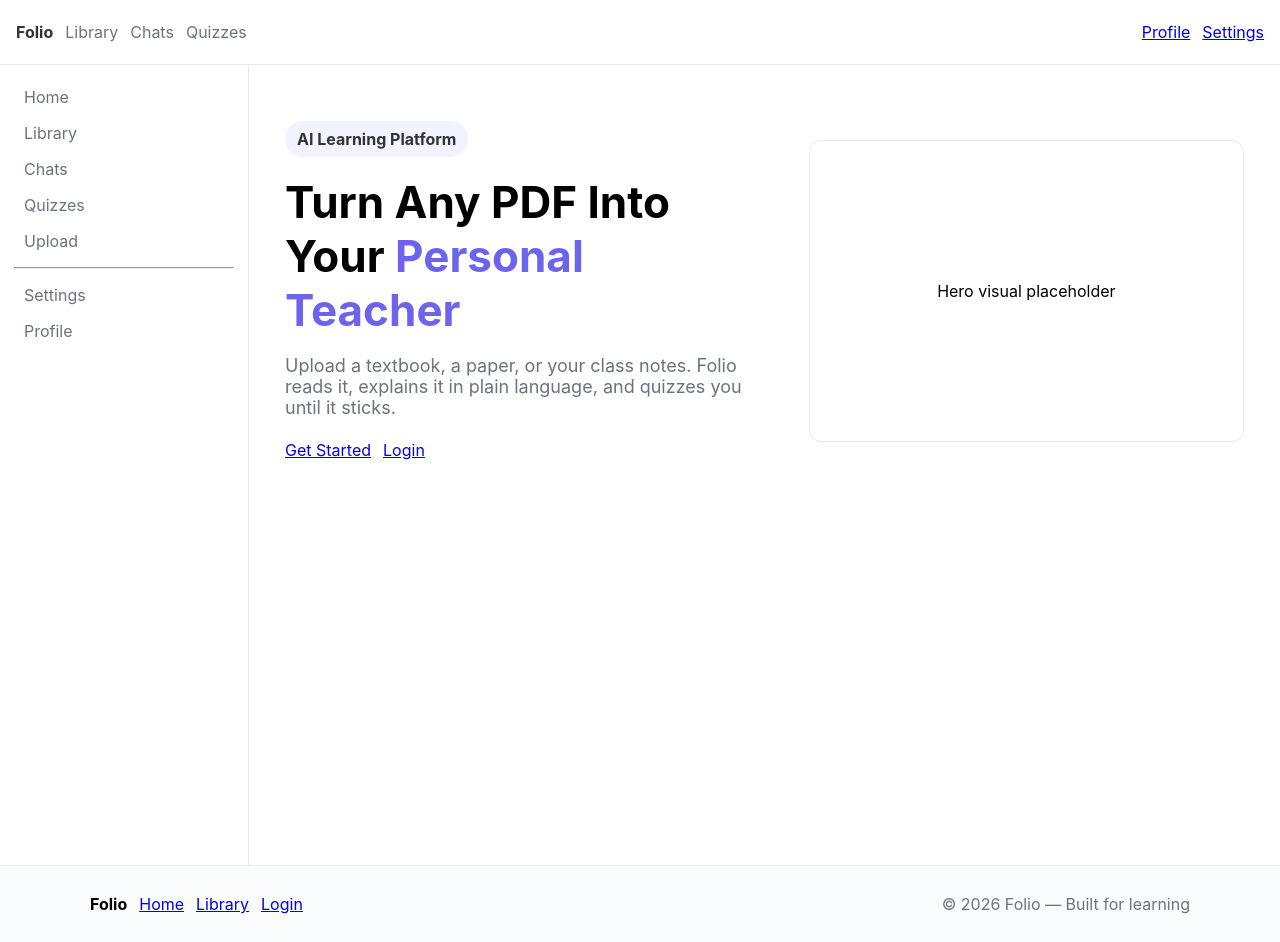
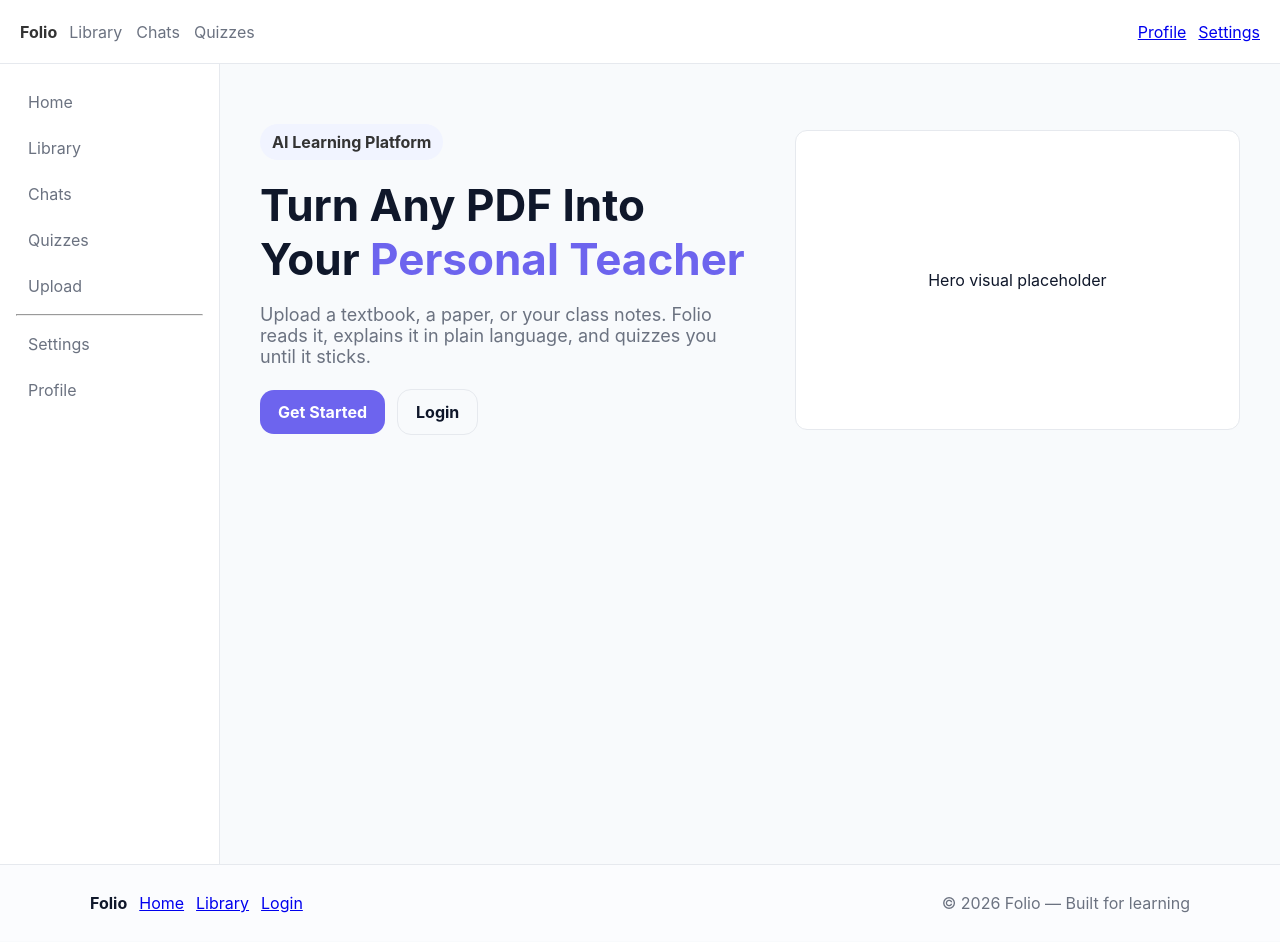
Before and after one commit to abdelllatif/AI_learning_platform, a React (Vite) app in the folder frontend/: page / in a window 1280 px wide. Built offline with nearby package versions, Linux system fonts and the light colour scheme.

Commit message:
style(frontend): add shared UI utility classes

```diff
--- a/frontend/src/index.css
+++ b/frontend/src/index.css
@@ -1,9 +1,30 @@
-:root{ --bg:#F8FAFC; --text:#0F172A; --muted:#6B7280; --primary:#6D64EE }
-html,body,#root{ height:100%; margin:0; font-family:Inter,ui-sans-serif,system-ui,-apple-system,'Segoe UI',Roboto,'Helvetica Neue',Arial }
+:root{ --bg:#F8FAFC; --surface:#FFFFFF; --surface-strong:#F8F9FC; --border:#E6E9EE; --text:#0F172A; --muted:#6B7280; --primary:#6D64EE; --primary-dark:#4B45D6; --success:#067A55; --success-tint:#ECFDF3; --danger:#C0392B; --radius:18px; }
+html,body,#root{ height:100%; margin:0; font-family:Inter,ui-sans-serif,system-ui,-apple-system,'Segoe UI',Roboto,'Helvetica Neue',Arial; background:var(--bg); color:var(--text); }
+*{ box-sizing:border-box; }
+button,input,select,textarea{ font:inherit; }
 .app-shell{ display:flex; height:100vh; }
-.main{ flex:1; padding:20px; overflow:auto }
-.topnav{ height:64px; background:#fff; display:flex; align-items:center; justify-content:space-between; padding:0 16px; border-bottom:1px solid #E6E9EE }
-.nav-links a{ margin-right:12px; color:var(--muted); text-decoration:none }
-.sidebar{ width:220px; border-right:1px solid #E6E9EE; padding:14px }
-.link{ display:block; padding:8px 10px; color:var(--muted); text-decoration:none }
-.link.active{ color:var(--primary); font-weight:700 }
+.main{ flex:1; padding:24px; overflow:auto; }
+.topnav{ height:64px; background:var(--surface); display:flex; align-items:center; justify-content:space-between; padding:0 20px; border-bottom:1px solid var(--border); }
+.nav-links a{ margin-right:14px; color:var(--muted); text-decoration:none; }
+.nav-links a:hover{ color:var(--text); }
+.sidebar{ width:220px; border-right:1px solid var(--border); padding:18px 16px; background:var(--surface); }
+.link{ display:block; padding:10px 12px; color:var(--muted); text-decoration:none; border-radius:12px; margin-bottom:6px; }
+.link:hover{ background:var(--surface-strong); color:var(--text); }
+.link.active{ color:var(--primary); font-weight:700; }
+.card{ background:var(--surface); border:1px solid var(--border); border-radius:20px; padding:20px; box-shadow:0 1px 2px rgba(15,23,42,0.06); }
+.btn{ display:inline-flex; align-items:center; justify-content:center; gap:8px; padding:12px 18px; border-radius:14px; border:none; cursor:pointer; text-decoration:none; font-weight:700; }
+.btn-primary{ background:var(--primary); color:#fff; }
+.btn-primary:hover{ background:var(--primary-dark); }
+.btn-ghost{ background:transparent; color:var(--text); border:1px solid var(--border); }
+.btn-ghost:hover{ background:var(--surface-strong); }
+.page-header{ display:flex; justify-content:space-between; align-items:flex-start; flex-wrap:wrap; gap:18px; margin-bottom:28px; }
+.page-title{ font-size:32px; margin:0; }
+.page-subtitle{ color:var(--muted); margin:8px 0 0; max-width:620px; }
+.stats-grid{ display:grid; grid-template-columns:repeat(4,minmax(120px,1fr)); gap:16px; margin-bottom:32px; }
+.stats-card{ padding:22px; display:flex; flex-direction:column; gap:10px; }
+.stats-card b{ font-size:24px; }
+.section-title{ display:flex; justify-content:space-between; align-items:center; margin-bottom:18px; }
+.section-title h2{ font-size:20px; margin:0; }
+.grid-3{ display:grid; grid-template-columns:repeat(3,minmax(0,1fr)); gap:16px; }
+@media (max-width:980px){ .stats-grid, .grid-3{ grid-template-columns:1fr 1fr; } }
+@media (max-width:680px){ .app-shell{ flex-direction:column; } .sidebar{ width:100%; border-right:none; border-bottom:1px solid var(--border); } .page-header{ flex-direction:column; } .stats-grid, .grid-3{ grid-template-columns:1fr; } }
```
